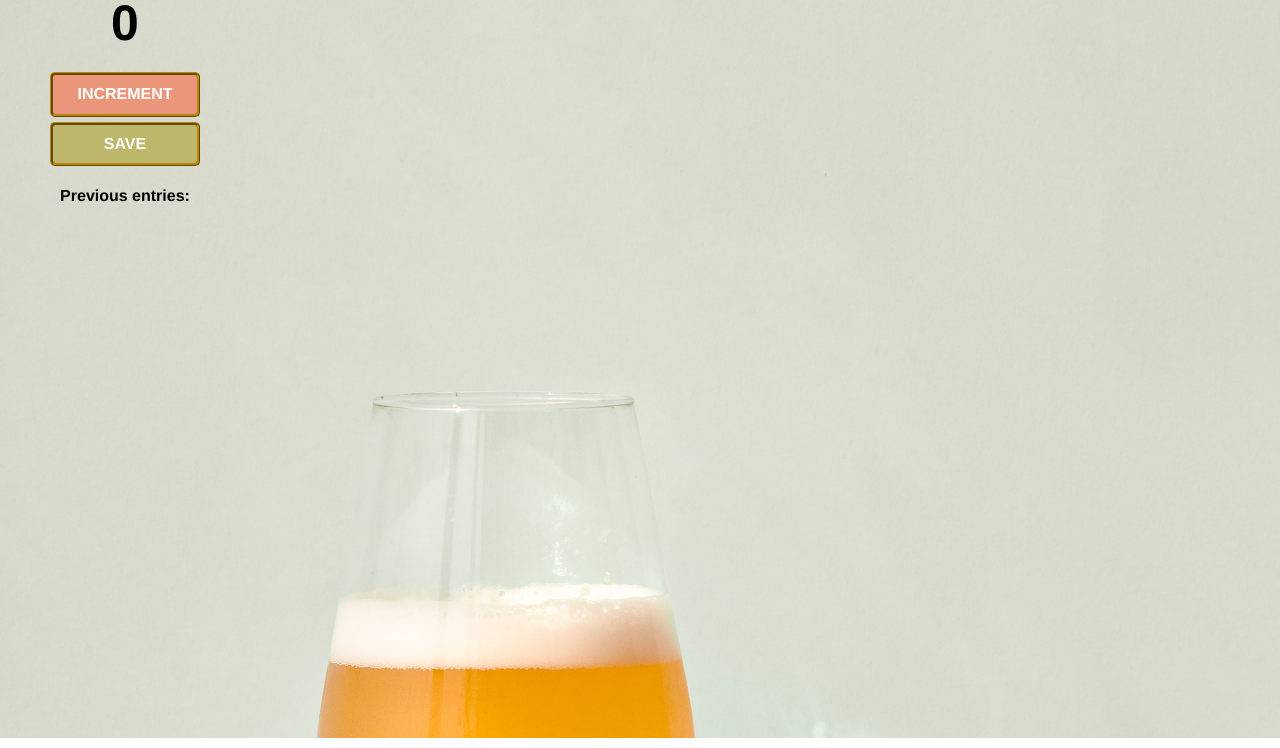
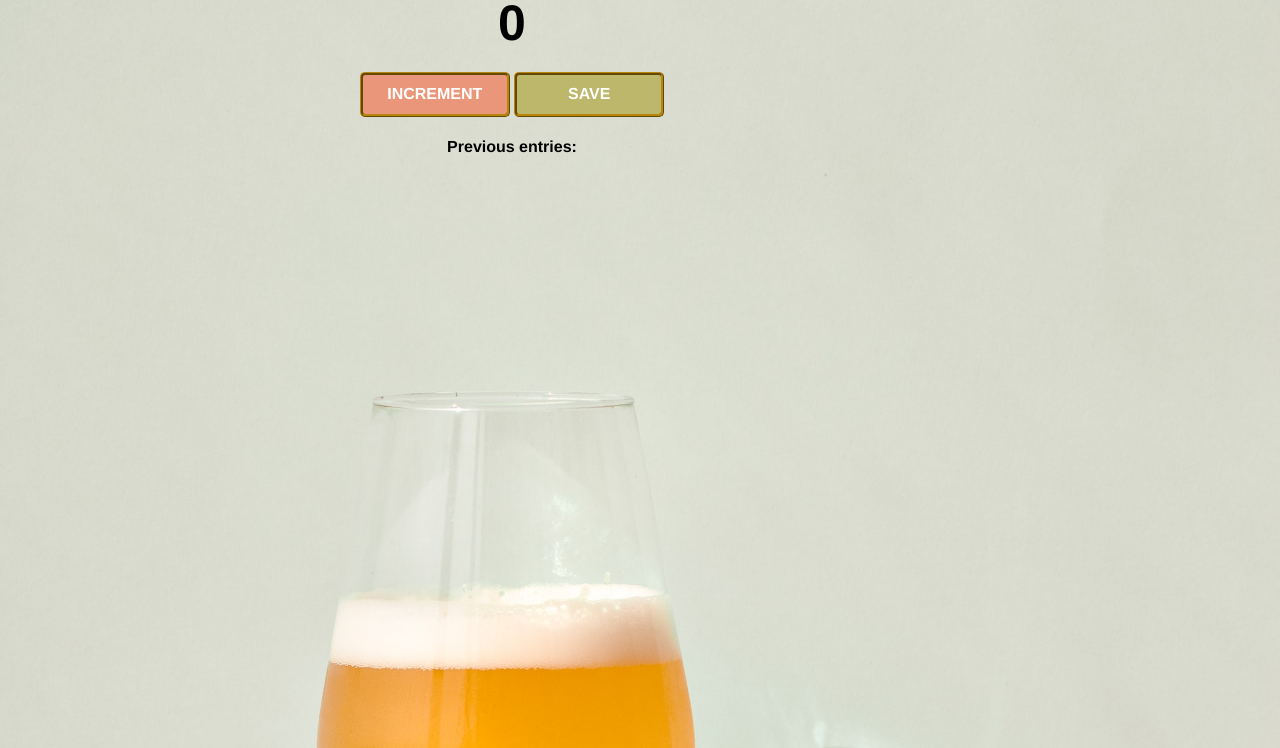
Before and after one commit to QuiqueRangel/beer-counter, a plain HTML site: page index.html in a window 1280 px wide. Shown: the part 62-810 px from the top of the page. Drawn offline with nearby package versions, Linux system fonts and the light colour scheme.

Commit message:
change the width and height

```diff
--- a/index.css
+++ b/index.css
@@ -1,13 +1,14 @@
-.body-width{
-    max-width: 250px;
-}
+
 body {
     background-image: url("beer.jpg");
     background-size: cover;
     font-family: 'Franklin Gothic Medium', 'Arial Narrow', Arial, sans-serif;
     font-weight: bold;
     text-align: center;
-    height: 100px;
+    height: 100vh;
+}
+.body-width{
+    max-width: 80%;
 }
 
 h1 {
```
